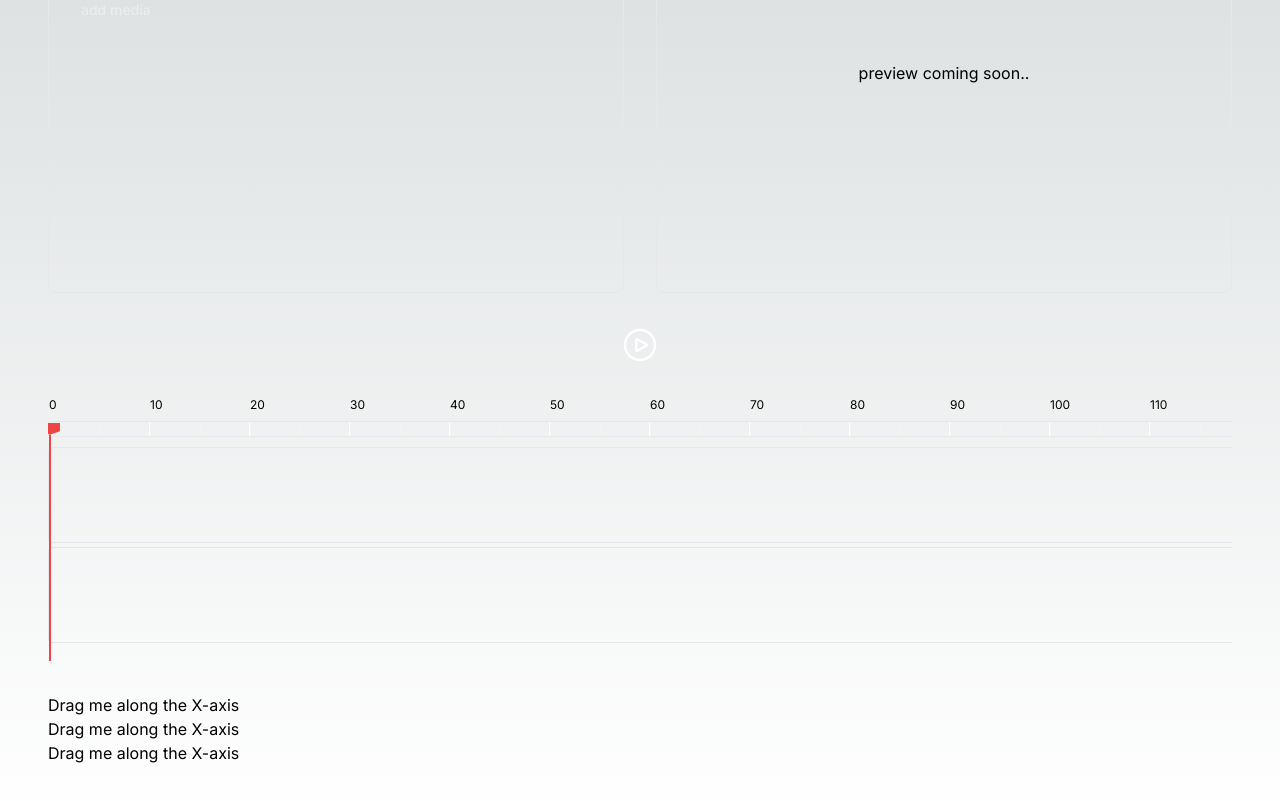
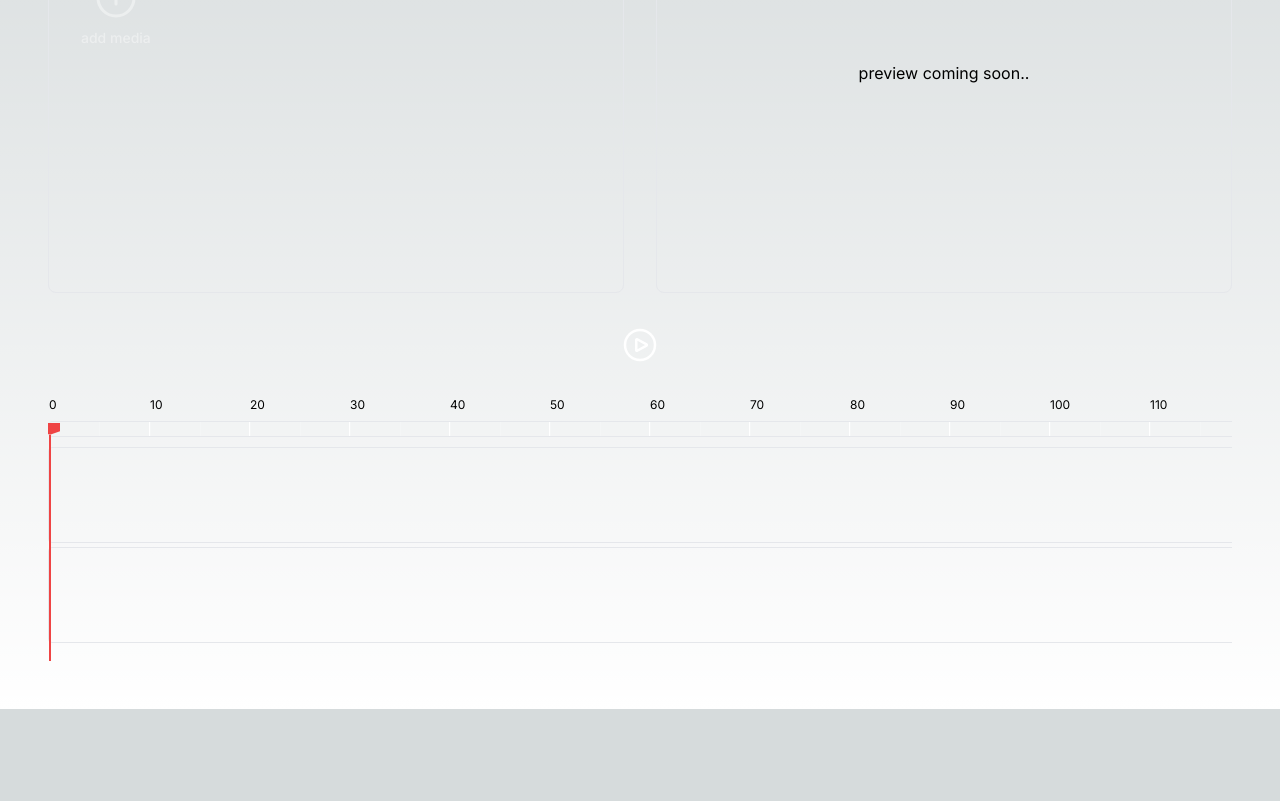
Before and after one commit to FrederickOB/mediaTimelineMockUp, a Next.js app: page / in a window 1280 px wide. Shown: the part 195-996 px from the top of the page. After the commit the page ends 904 px from the top, so only its background shows below. Built offline with nearby package versions, Linux system fonts and the light colour scheme.

Commit message:
added instruction

```diff
--- a/src/app/components/MediaLibrary/MediaLibrary.js
+++ b/src/app/components/MediaLibrary/MediaLibrary.js
@@ -9,6 +9,9 @@ const MediaLibrary = () => {
   return (
     <div className="h-full p-4 overflow-y-scroll border rounded-lg">
       <h1 className="text-2xl font-bold text-center">Media Library</h1>
+      <h1 className="text-lg font-bold text-center">
+        {"(drag media to timeline)"}
+      </h1>
       <div className="p-4">
         <div className="relative grid grid-cols-2 gap-10 md:grid-cols-3">
           {media && media.length > 0
--- a/src/app/components/example/Examples.js
+++ /dev/null
@@ -1,64 +0,0 @@
-import React, { useRef, useState } from "react";
-
-const DraggableElement = ({ id, text }) => {
-
-
-  return (
-    <div
-      className="draggable-element"
-
-    >
-      Drag me along the X-axis
-    </div>
-  );
-};
-
-const ContainerComponent = () => {
-  const containerRef = React.useRef(null);
-  const draggingRef = React.useRef(false);
-  const initialYRef = React.useRef(0);
-
-  const handleDragStart = (event) => {
-    event.dataTransfer.effectAllowed = "move";
-    draggingRef.current = true;
-    initialYRef.current = event.clientY;
-  };
-
-  const handleDragEnd = () => {
-    draggingRef.current = false;
-  };
-
-  const handleDragOver = (event) => {
-    event.preventDefault();
-  };
-
-  const handleDrop = (event) => {
-    if (!draggingRef.current) {
-      return;
-    }
-
-    const container = containerRef.current;
-    const containerRect = container.getBoundingClientRect();
-    const elementRect = event.target.getBoundingClientRect();
-
-    const x = event.clientX - containerRect.left - elementRect.width / 2;
-    const y = initialYRef.current - containerRect.top - elementRect.height / 2;
-
-    event.target.style.transform = `translate(${x}px, ${y}px)`;
-  };
-
-  return (
-    <div
-      className="container"
-      ref={containerRef}
-      onDrop={handleDrop}
-      onDragOver={handleDragOver}
-    >
-      <DraggableElement id="element1" text="Element 1" />
-      <DraggableElement id="element2" text="Element 2" />
-      <DraggableElement id="element3" text="Element 3" />
-    </div>
-  );
-};
-
-export default ContainerComponent;
--- a/src/app/page.js
+++ b/src/app/page.js
@@ -2,7 +2,6 @@
 import MediaLibrary from "./components/MediaLibrary/MediaLibrary";
 import { createContext, useMemo, useState } from "react";
 import TimelineContainer from "./components/Timeline/TimelineContainer";
-import ContainerComponent from "./components/example/Examples";
 
 export const MediaContext = createContext({
   selectedMedia: [],
@@ -36,7 +35,6 @@ export default function Home() {
           </div>
         </div>
         <TimelineContainer />
-        <ContainerComponent />
 
         {/* <MediaItem /> */}
       </main>{" "}
```
